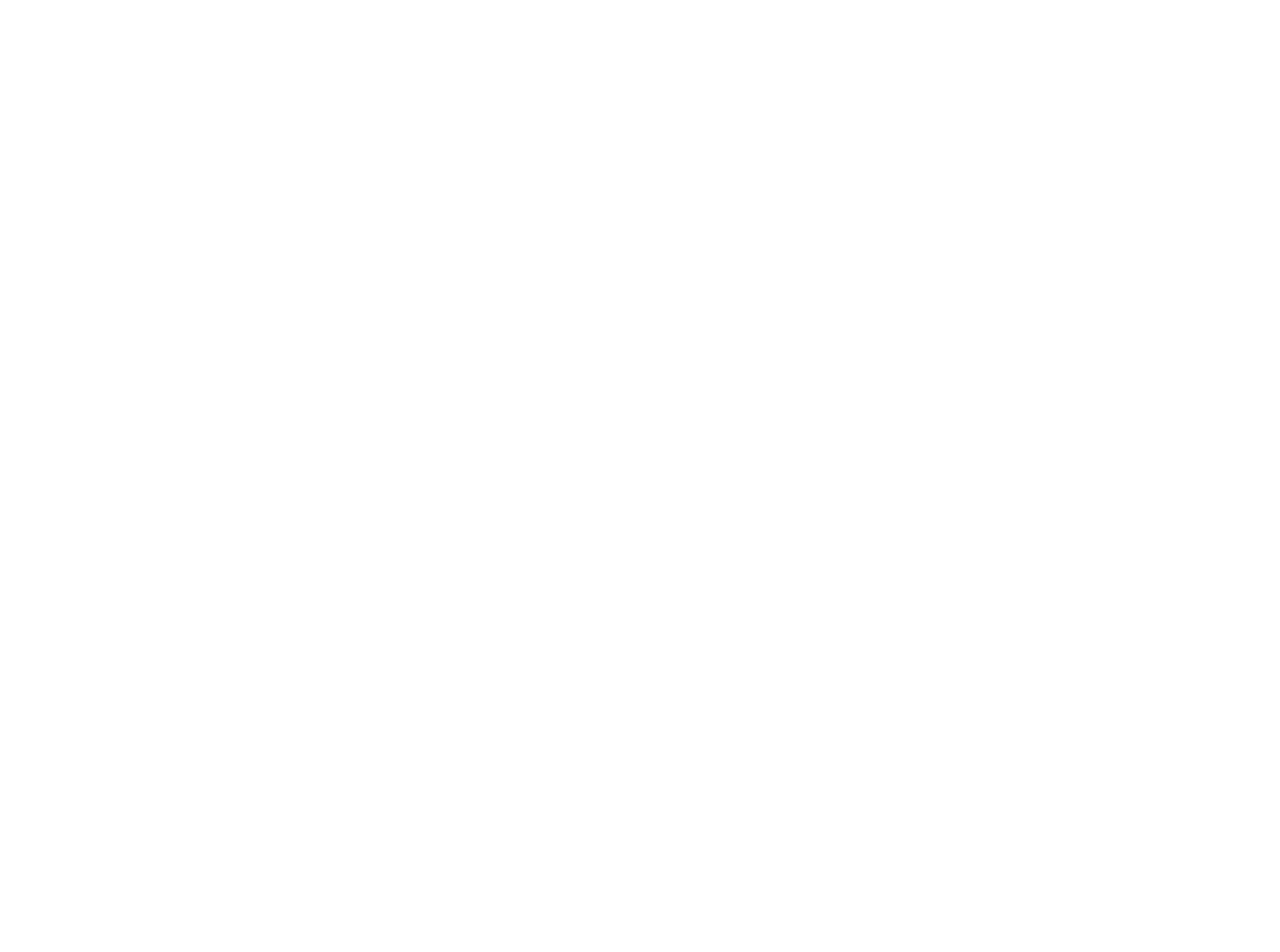
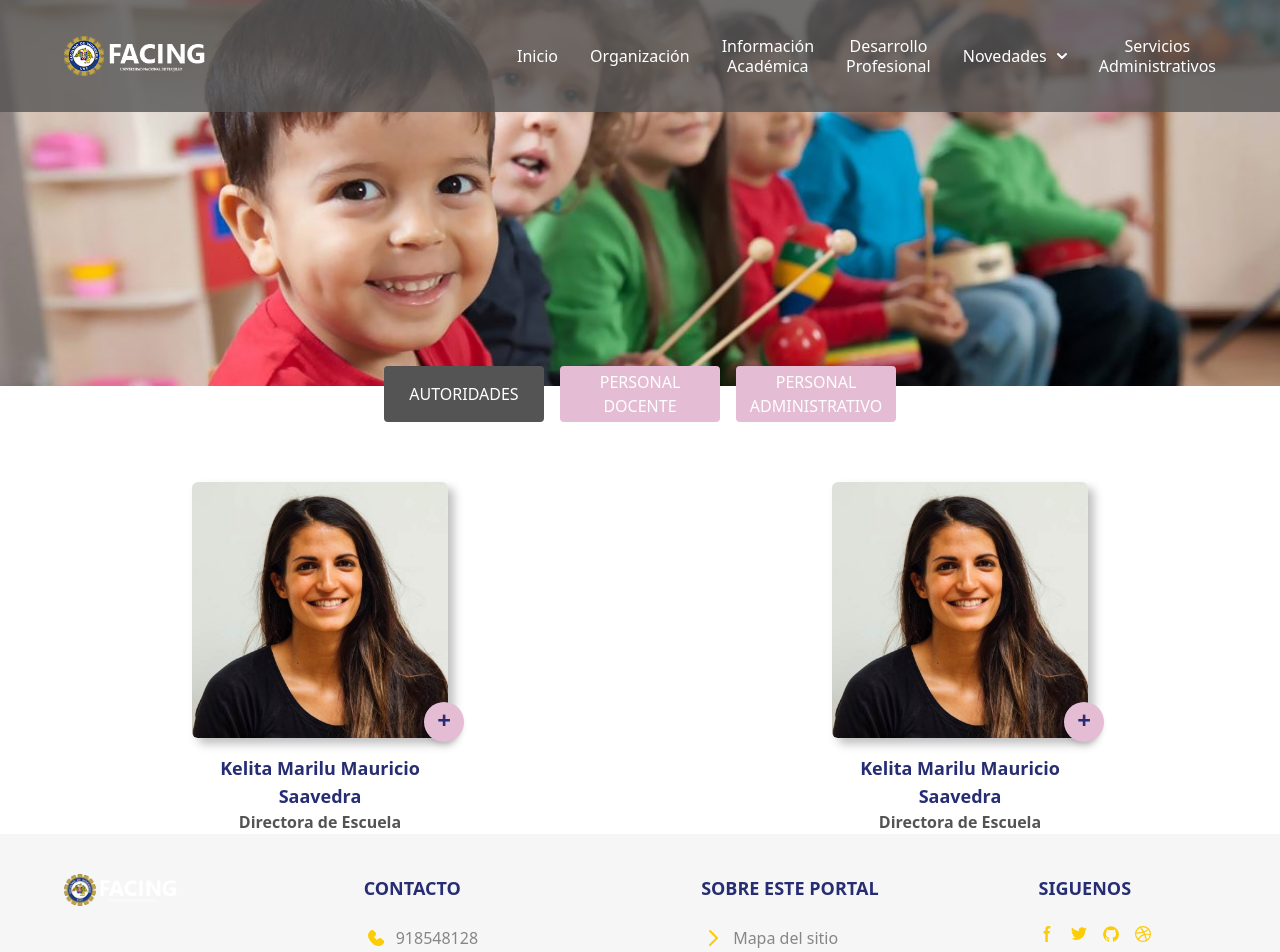
Before and after one commit to carlosgs05/webSiteEducacion, a React (Vite) app in the folder webSiteEducation/: page /organizacion in a window 1280 px wide. Before the commit this address had no page. Shown: the top 952 px of the page. Before the commit the page ends 800 px from the top, so only its background shows below. Built offline with nearby package versions, Linux system fonts and the light colour scheme.

Commit message:
Ultimo_cambio

```diff
--- a/webSiteEducation/src/App.jsx
+++ b/webSiteEducation/src/App.jsx
@@ -1,4 +1,4 @@
-import Autoridades from './page/organizacion/Autoridades'
+import Organizacion from './page/organizacion/organizacion'
 import { BrowserRouter, Routes, Route } from 'react-router'
 import Home from './page/home/Home'
 
@@ -7,7 +7,7 @@
     <BrowserRouter>
       <Routes>
         <Route path='/' element={<Home />} />
-        <Route path='/organizacion/autoridades' element={<Autoridades />} />
+        <Route path='/organizacion' element={<Organizacion />} />
       </Routes>
     </BrowserRouter>
   )
--- a/webSiteEducation/src/components/Button.jsx
+++ b/webSiteEducation/src/components/Button.jsx
@@ -1,10 +1,18 @@
 import PropTypes from "prop-types";
 
-const Button = ({ bgColor, hoverBgColor, name, link }) => {
+const Button = ({ name, link, onClick, isActive }) => {
   return (
     <a
       href={link}
-      className={`w-40 h-14 flex items-center justify-center text-center px-4 py-2 text-white rounded transition-all ${bgColor} ${hoverBgColor}`}
+      onClick={(e) => {
+        e.preventDefault(); // Evita la navegación del enlace
+        onClick(); // Llama a la función onClick pasada como prop
+      }}
+      className={`w-40 h-14 flex items-center justify-center text-center px-4 py-2 text-white rounded transition-all ${
+        isActive
+          ? "bg-[#545454] pointer-events-none"
+          : "bg-[#E4BCD3] hover:bg-[#545454]"
+      }`}
     >
       {name}
     </a>
@@ -12,9 +20,10 @@
 };
 
 Button.propTypes = {
-  bgColor: PropTypes.string.isRequired,
-  hoverBgColor: PropTypes.string.isRequired,
   name: PropTypes.string.isRequired,
-  link: PropTypes.string.isRequired,
+  link: PropTypes.string,
+  onClick: PropTypes.func.isRequired,
+  isActive: PropTypes.bool.isRequired,
 };
+
 export default Button;
--- a/webSiteEducation/src/components/CardOrganization.jsx
+++ b/webSiteEducation/src/components/CardOrganization.jsx
@@ -2,24 +2,24 @@
 
 const CardOrganization = ({ photo, name, role }) => {
   return (
-    <div className="w-64 p-4 shadow-md rounded-md text-center">
+    <div className="w-64 text-center mx-auto">
       {/* Foto */}
-      <div className="relative">
+      <div className="relative w-full h-64">
         <img
           src={photo}
           alt={name}
-          className="w-full h-64 object-cover rounded-md"
+          className="w-full h-full object-cover rounded-md shadow-[6px_6px_10px_rgba(0,0,0,0.25)]"
         />
         {/* Botón de "+" */}
-        <div className="absolute bottom-2 right-2 w-10 h-10 bg-pink-200 text-pink-600 flex items-center justify-center rounded-full shadow-md cursor-pointer">
+        <div className="absolute pb-1 -bottom-1 text-center -right-4 text-2xl w-10 h-10 font-bold bg-[#E4BCD3] text-[#262D73] flex items-center justify-center rounded-full shadow-md cursor-pointer">
           +
         </div>
       </div>
 
       {/* Nombre y Cargo */}
       <div className="mt-4">
-        <h3 className="text-lg font-semibold text-gray-800">{name}</h3>
-        <p className="text-gray-500">{role}</p>
+        <h3 className="text-lg font-semibold text-[#262D73]">{name}</h3>
+        <p className="text-[#545454] font-semibold">{role}</p>
       </div>
     </div>
   );
--- a/webSiteEducation/src/components/Navbar.jsx
+++ b/webSiteEducation/src/components/Navbar.jsx
@@ -48,7 +48,7 @@
 
   return (
     <nav
-      className={`fixed top-0 left-0 w-full px-12 py-1 transition-colors duration-300 z-50 ${
+      className={`fixed top-0 left-0 w-full px-4 md:px-12 py-1 transition-colors duration-300 z-50 ${
         isOpaque ? "bg-[#545454]" : "bg-[#545454]/80"
       }`}
     >
--- a/webSiteEducation/src/page/organizacion/Autoridades.jsx
+++ /dev/null
@@ -1,43 +0,0 @@
-import Footer from "../../components/Footer";
-import Header from "../../components/Header";
-import Button from "../../components/Button";
-import CardOrganization from "../../components/CardOrganization";
-const Autoridades = () => {
-  return (
-    <>
-      <Header />
-      <section className="-translate-y-5">
-        <div className=" items-center justify-center flex flex-wrap gap-4">
-          <Button
-            bgColor="bg-[#545454]"
-            hoverBgColor="hover:bg-[#545454]"
-            name="AUTORIDADES"
-            link="https://www.google.com"
-          />
-          <Button
-            bgColor="bg-[#E4BCD3]"
-            hoverBgColor="hover:bg-[#545454]"
-            name="PERSONAL ADMINISTRATIVO"
-            link="https://www.google.com"
-          />
-          <Button
-            bgColor="bg-[#E4BCD3]"
-            hoverBgColor="hover:bg-[#545454]"
-            name="PERSONAL DOCENTE"
-            link="https://www.google.com"
-          />
-        </div>
-        <div className="mt-10">
-        <CardOrganization
-        photo="../src/assets/foto1.png" // Reemplaza con la URL de la foto
-        name="Kelita Marilu Mauricio Saavedra"
-        role="Directora de Escuela"
-      />
-        </div>
-      </section>
-      <Footer />
-    </>
-  );
-};
-
-export default Autoridades;
--- /dev/null
+++ b/webSiteEducation/src/page/organizacion/Organizacion.jsx
@@ -0,0 +1,112 @@
+import Footer from "../../components/Footer";
+import Header from "../../components/Header";
+import Button from "../../components/Button";
+import CardOrganization from "../../components/CardOrganization";
+import { useState } from "react";
+
+const Organizacion = () => {
+  const [activeSection, setActiveSection] = useState("autoridades"); // Estado para controlar la sección activa
+
+  return (
+    <>
+      <Header />
+      {/* Botones de navegación */}
+      <div className="mt-4 md:-translate-y-5 md:mt-0 items-center justify-center flex flex-wrap gap-4">
+        <Button
+          onClick={() => setActiveSection("autoridades")}
+          name="AUTORIDADES"
+          link="#"
+          isActive={activeSection === "autoridades"}
+        />
+        <Button
+          onClick={() => setActiveSection("docente")}
+          name="PERSONAL DOCENTE"
+          link="#"
+          isActive={activeSection === "docente"}
+        />
+        <Button
+          onClick={() => setActiveSection("administrativo")}
+          name="PERSONAL ADMINISTRATIVO"
+          link="#"
+          isActive={activeSection === "administrativo"}
+        />
+      </div>
+
+      {/* AUTORIDADES */}
+      <section
+        className={`${
+          activeSection === "autoridades" ? "block" : "hidden"
+        } mt-10`}
+      >
+        <div className="grid grid-cols-1 md:grid-cols-2 gap-y-16">
+          <CardOrganization
+            photo="../src/assets/foto1.png"
+            name="Kelita Marilu Mauricio Saavedra"
+            role="Directora de Escuela"
+          />
+          <CardOrganization
+            photo="../src/assets/foto1.png"
+            name="Kelita Marilu Mauricio Saavedra"
+            role="Directora de Escuela"
+          />
+        </div>
+      </section>
+
+      {/* PERSONAL DOCENTE */}
+      <section
+        className={`${activeSection === "docente" ? "block" : "hidden"} mt-10`}
+      >
+        <div className="grid grid-cols-1 md:grid-cols-3 gap-y-16">
+          <CardOrganization
+            photo="../src/assets/foto1.png"
+            name="Kelita Marilu Mauricio Saavedra"
+            role="Docente"
+          />
+          <CardOrganization
+            photo="../src/assets/foto1.png"
+            name="Kelita Marilu Mauricio Saavedra"
+            role="Docente"
+          />
+            <CardOrganization
+            photo="../src/assets/foto1.png"
+            name="Kelita Marilu Mauricio Saavedra"
+            role="Docente"
+          />
+        </div>
+      </section>
+
+      {/* PERSONAL ADMINISTRATIVO */}
+      <section
+        className={`${
+          activeSection === "administrativo" ? "block" : "hidden"
+        } mt-10`}
+      >
+        <div className="grid grid-cols-1 md:grid-cols-3 gap-y-16">
+          <CardOrganization
+            photo="../src/assets/foto1.png"
+            name="Kelita Marilu Mauricio Saavedra"
+            role="Personal Administrativo"
+          />
+          <CardOrganization
+            photo="../src/assets/foto1.png"
+            name="Kelita Marilu Mauricio Saavedra"
+            role="Personal Administrativo"
+          />
+            <CardOrganization
+            photo="../src/assets/foto1.png"
+            name="Kelita Marilu Mauricio Saavedra"
+            role="Docente"
+          />
+            <CardOrganization
+            photo="../src/assets/foto1.png"
+            name="Kelita Marilu Mauricio Saavedra"
+            role="Docente"
+          />
+        </div>
+      </section>
+      <Footer />
+    </>
+  );
+};
+
+export default Organizacion;
```
Also changed, not shown: webSiteEducation/src/assets/foto1.png.
